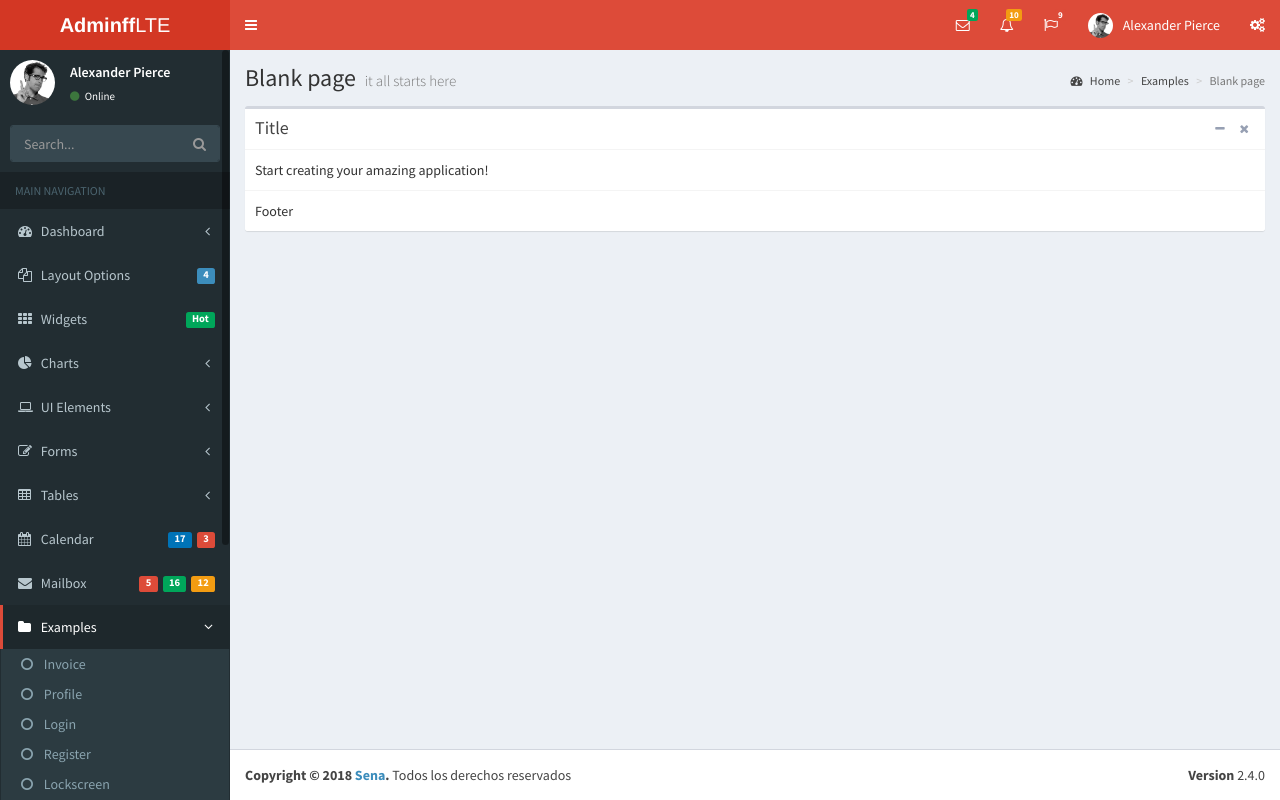
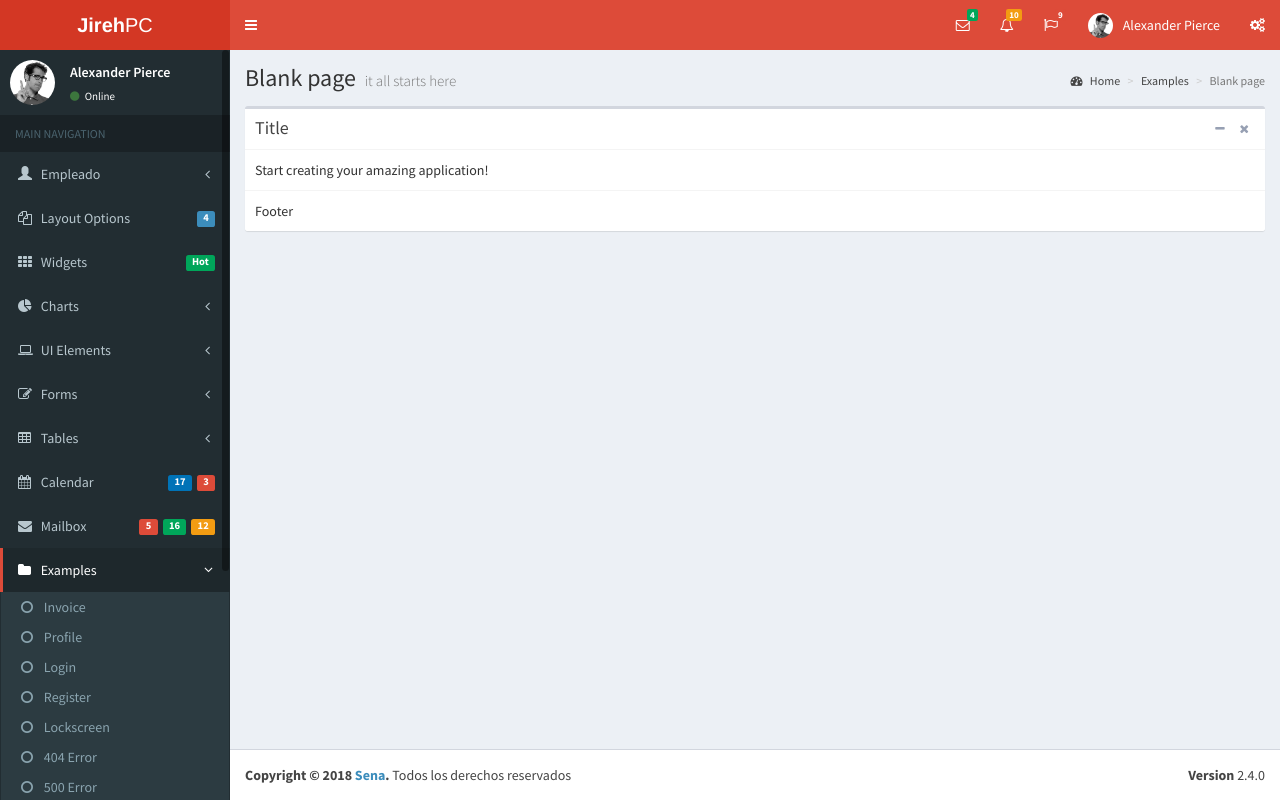
Before and after one commit to dawinson1/jirehPC, a PHP site: page / in a window 1280 px wide. Run offline with PHP 8.4, Linux system fonts and the light colour scheme; some libraries are stand-ins or nearby versions.

Commit message:
Cambios en el Menu

```diff
--- a/application/view/_templates/header.php
+++ b/application/view/_templates/header.php
@@ -49,9 +49,9 @@
     <!-- Logo -->
     <a href="../../index2.html" class="logo">
       <!-- mini logo for sidebar mini 50x50 pixels -->
-      <span class="logo-mini"><b>A</b>LT</span>
+      <span class="logo-mini"><b>J</b>PC</span>
       <!-- logo for regular state and mobile devices -->
-      <span class="logo-lg"><b>Adminff</b>LTE</span>
+      <span class="logo-lg"><b>Jireh</b>PC</span>
     </a>
     <!-- Header Navbar: style can be found in header.less -->
     <nav class="navbar navbar-static-top">
@@ -215,23 +215,13 @@
           <a href="#"><i class="fa fa-circle text-success"></i> Online</a>
         </div>
       </div>
-      <!-- search form -->
-      <form action="#" method="get" class="sidebar-form">
-        <div class="input-group">
-          <input type="text" name="q" class="form-control" placeholder="Search...">
-          <span class="input-group-btn">
-                <button type="submit" name="search" id="search-btn" class="btn btn-flat"><i class="fa fa-search"></i>
-                </button>
-              </span>
-        </div>
-      </form>
-      <!-- /.search form -->
+
       <!-- sidebar menu: : style can be found in sidebar.less -->
       <ul class="sidebar-menu" data-widget="tree">
         <li class="header">MAIN NAVIGATION</li>
         <li class="treeview">
           <a href="#">
-            <i class="fa fa-dashboard"></i> <span>Dashboard</span>
+            <i class="glyphicon glyphicon-user"></i> <span>Empleado</span>
             <span class="pull-right-container">
               <i class="fa fa-angle-left pull-right"></i>
             </span>
```
